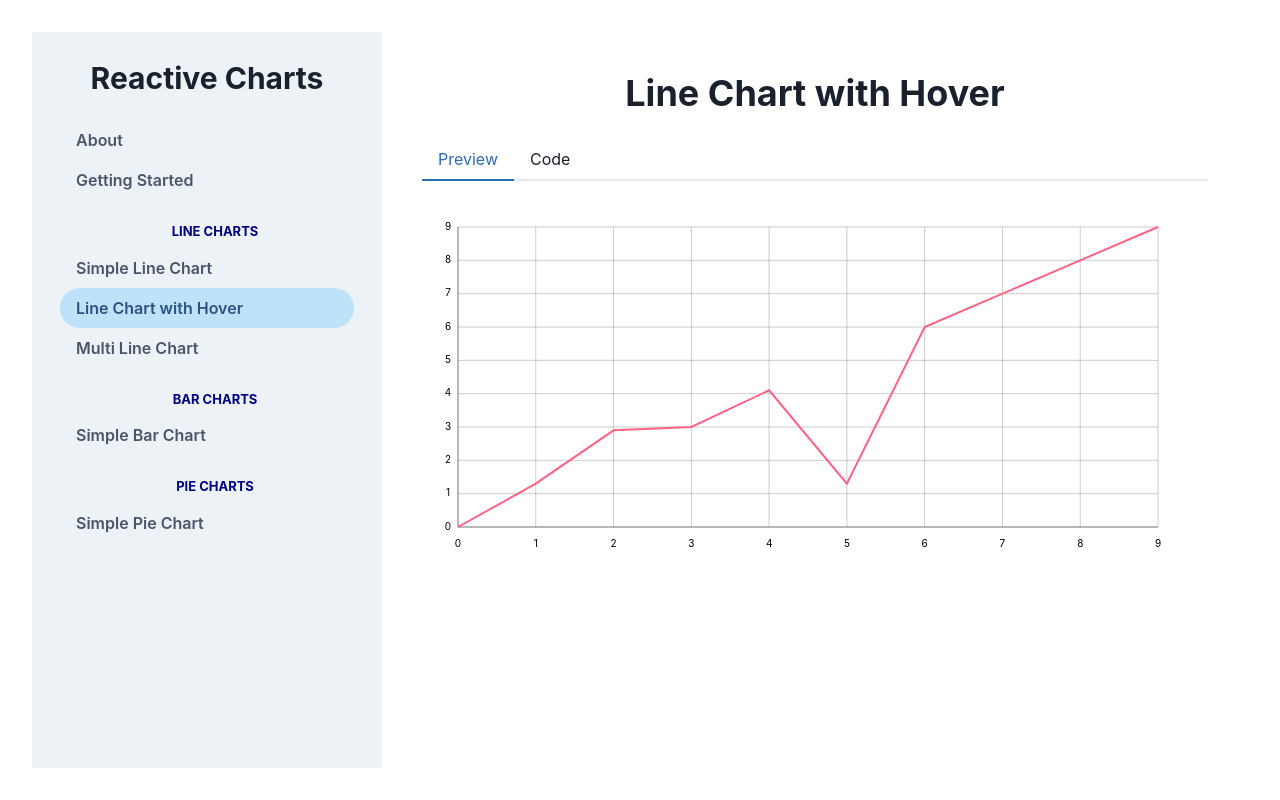
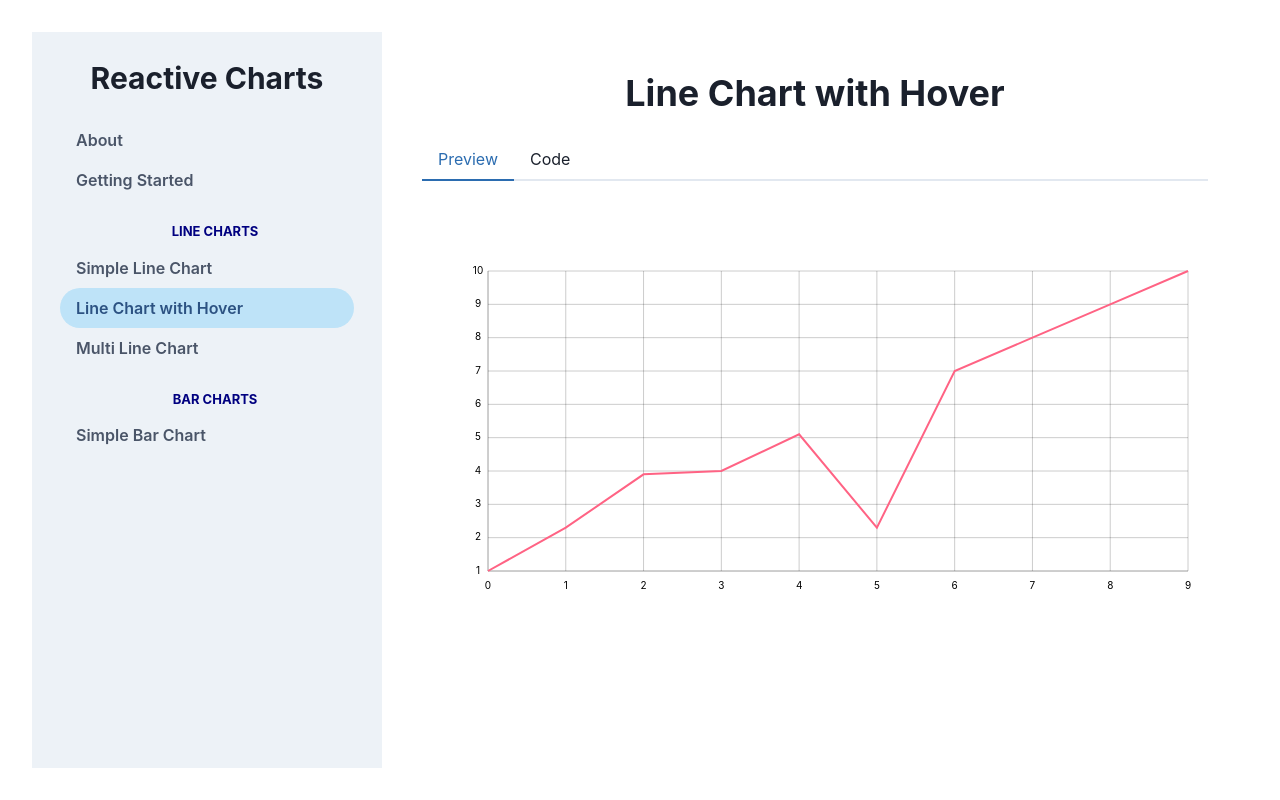
Before and after one commit to saifil4/react-d3-charts, a React (Vite) app: page / in a window 1280 px wide. Both pictures are taken after a click on the tab "Line Chart with Hover". Built offline with nearby package versions, Linux system fonts and the light colour scheme.

Commit message:
fixed build issues

```diff
--- a/src/charts/linechart/LineChartWithHover.tsx
+++ b/src/charts/linechart/LineChartWithHover.tsx
@@ -1,8 +1,23 @@
 
 import * as d3 from "d3";
 import { motion } from "framer-motion";
-import { margin, width, height, LineChartData } from "./data";
 import { useState } from "react";
+
+type margin = {
+    top: number,
+    right: number,
+    bottom: number,
+    left: number
+}
+
+const width: number = 800, height: number = 400
+
+const margin: margin = {
+    top: 50,
+    right: 50,
+    bottom: 50,
+    left: 50
+}
 
 
 export function LineChartWithHover() {
@@ -10,12 +25,12 @@ export function LineChartWithHover() {
     const [xCood, setXCood] = useState(0);
     const [isXVisible, setIsXVisible] = useState(false);
 
-    const data = LineChartData || [];
+    const data = [1, 2.3, 3.9, 4, 5.1, 2.3, 7, 8, 9, 10];
 
     const innerWidth = width - margin.left - margin.right,
         innerHeight = height - margin.top - margin.bottom;
 
-    const yDomain = d3.extent(data.flat()) as Iterable<number>;
+    const yDomain = d3.extent(data) as Iterable<number>;
 
     const x = d3.scaleLinear([0, 9], [0, innerWidth]);
     const y = d3.scaleLinear(yDomain, [innerHeight, 0]);
@@ -23,11 +38,11 @@ export function LineChartWithHover() {
     const xTicks = x.ticks(10)
     const yTicks = y.ticks(10)
 
-    const line = d3.line((d, i) => x(i), y);
-    const color = "black"
+    const line = d3.line((_, i) => x(i), y);
 
     const handleMouseMove = (event: any) => {
-        const [x_cord, y_cord] = d3.pointer(event);
+        // const [x_cord, y_cord] = d3.pointer(event);
+        const [x_cord] = d3.pointer(event);
         const ratio = x_cord / innerWidth;
         const current_year = 0 + Math.round(ratio * (9 - 0));
         console.log(current_year);
@@ -41,65 +56,23 @@ export function LineChartWithHover() {
 
     return (
         <svg width={width} height={height}>
-            <g style={{ transform: "translate(20px, 6px)" }}>
+            <g style={{ transform: `translate(${margin.left}px, ${margin.top}px)` }}>
                 <g style={{ transform: `translate(0px, ${innerHeight}px)` }}>
-                    <path
-                        stroke={color}
-                        strokeWidth={1}
-                        opacity="0.4"
-                        d={`M0,${0}L${innerWidth},${0}`} />
+                    <AxisPath d={`M0,0L${innerWidth},0`} />
                     <g>
-                        {xTicks.map((d, i) => (
-                            <>
-                                <text
-                                    key={'text' + i}
-                                    style={{ fontSize: "10px" }}
-                                    y={0}
-                                    x={x(d)}
-                                    dy="20"
-                                    textAnchor='middle'>
-                                    {d}
-                                </text>
-                                <line
-                                    key={'line' + i}
-                                    y1={0}
-                                    y2={-innerHeight}
-                                    x1={x(d)}
-                                    x2={x(d)}
-                                    stroke={color}
-                                    opacity="0.2" />
-                            </>
-                        ))}
+                        {xTicks.map((d) => (<>
+                            <Text dy={15} x={x(d)} y={0}> {d} </Text>
+                            <Line y1={0} y2={-innerHeight} x1={x(d)} x2={x(d)} />
+                        </>))}
                     </g>
                 </g>
                 <g>
-                    <path
-                        stroke={color}
-                        strokeWidth={1}
-                        opacity="0.4"
-                        d={`M0,${innerHeight}L${0},${0}`} />
+                    <AxisPath d={`M0,0L0,${innerHeight}`} />
                     <g>
-                        {yTicks.map((d, i) => (
-                            <>
-                                <text
-                                    style={{ fontSize: "10px" }}
-                                    key={d} y={y(d)}
-                                    x={0}
-                                    dx="-10"
-                                    textAnchor='middle'
-                                    alignmentBaseline="middle">
-                                    {i}
-                                </text>
-                                <line
-                                    key={i}
-                                    y1={y(d)}
-                                    y2={y(d)}
-                                    x1={innerWidth}
-                                    x2={0}
-                                    stroke={color}
-                                    opacity="0.2" />
-                            </>
-                        ))}
+                        {yTicks.map((d) => (<>
+                            <Text dx={-10} x={0} y={y(d)}> {d} </Text>
+                            <Line y1={y(d)} y2={y(d)} x1={innerWidth} x2={0} />
+                        </>))}
                     </g>
                 </g>
 
@@ -108,7 +81,7 @@ export function LineChartWithHover() {
                     <motion.line
                         initial={{ x1: 0, x2: 0 }}
                         animate={{ x1: xCood, x2: xCood }}
-                        transition={{ duration: 0.3, ease: "easeInOut"}}
+                        transition={{ duration: 0.3, ease: "easeInOut" }}
                         y1={0} y2={innerHeight} stroke="black" />
                 }
 
@@ -122,8 +95,6 @@ export function LineChartWithHover() {
                         style={{ cursor: "pointer" }}
                         fill="transparent"
                     />
-                    {
-                        data.map((d, i) => (
                     <motion.path
                         initial={{ pathLength: 0 }}
                         animate={{ pathLength: 1 }}
@@ -131,12 +102,36 @@ export function LineChartWithHover() {
                         fill="none"
                         stroke="#ff6384"
                         strokeWidth={2}
-                                d={line(d) || undefined}
+                        d={line(data) || undefined}
                     />
-                        ))
-                    }
                 </g>
             </g>
         </svg>
     );
 }
+
+
+const Text = (props: React.SVGAttributes<SVGTextElement>) =>
+    <text
+        style={{ fontSize: "10px" }}
+        alignmentBaseline="middle"
+        textAnchor='middle'
+        {...props}
+    >
+        {props.children}
+    </text>
+
+const Line = (props: React.SVGAttributes<SVGLineElement>) =>
+    <line
+        stroke="black"
+        strokeWidth={1}
+        opacity={0.2}
+        {...props}
+    />
+
+const AxisPath = (props: React.SVGAttributes<SVGPathElement>) =>
+    <path
+        stroke="black"
+        strokeWidth={1}
+        opacity={0.2}
+        {...props} />
--- a/src/charts/linechart/SimpleLineChart.tsx
+++ b/src/charts/linechart/SimpleLineChart.tsx
@@ -34,7 +34,7 @@ export function SimpleLineChart() {
     const xTicks = x.ticks(10)
     const yTicks = y.ticks(10)
 
-    const line = d3.line((d, i) => x(i), y).curve(d3.curveMonotoneX);
+    const line = d3.line((_, i) => x(i), y).curve(d3.curveMonotoneX);
 
     return (
         <svg width={width} height={height}>
@@ -51,7 +51,7 @@ export function SimpleLineChart() {
                 <g>
                     <AxisPath d={`M0,0L0,${innerHeight}`} />
                     <g>
-                        {yTicks.map((d, i) => (<>
+                        {yTicks.map((d) => (<>
                             <Text dx={-10} x={0} y={y(d)}> {d} </Text>
                             <Line y1={y(d)} y2={y(d)} x1={innerWidth} x2={0} />
                         </>))}
--- a/src/charts/piechart/index.tsx
+++ b/src/charts/piechart/index.tsx
@@ -1,53 +1,53 @@
-import React from 'react';
-import * as d3 from 'd3';
-import { motion } from "framer-motion";
+// import React from 'react';
+// import * as d3 from 'd3';
+// import { motion } from "framer-motion";
 
-interface Props {
+// interface Props {
 
-}
+// }
 
 
-const width = 450,
-    height = 450,
-    margin = 40;
+// const width = 450,
+//     height = 450,
+//     margin = 40;
 
-const data = [
-    { name: "d", value: 8 },
-    { name: "a", value: 9 },
-    { name: "e", value: 12 },
-    { name: "b", value: 20 },
-    { name: "c", value: 30 }
-]
+// const data = [
+//     { name: "d", value: 8 },
+//     { name: "a", value: 9 },
+//     { name: "e", value: 12 },
+//     { name: "b", value: 20 },
+//     { name: "c", value: 30 }
+// ]
 
-const color = d3.scaleOrdinal()
-    .range(["#98abc5", "#8a89a6", "#7b6888", "#6b486b", "#a05d56"])
+// const color = d3.scaleOrdinal()
+//     .range(["#98abc5", "#8a89a6", "#7b6888", "#6b486b", "#a05d56"])
 
-const radius = Math.min(width, height) / 2 - margin;
+// const radius = Math.min(width, height) / 2 - margin;
 
-const PieChart: React.FC<Props> = () => {
+// const PieChart: React.FC<Props> = () => {
 
-    const pie = d3.pie().value((d) => d.value);
-    const arcs = pie(data).sort((a, b) => a.value - b.value);
+//     const pie = d3.pie().value((d) => d.value);
+//     const arcs = pie(data).sort((a, b) => a.value - b.value);
 
-    return (
-        <svg width={width} height={height}>
-            <g transform={`translate(${width / 2}, ${height / 2})`}>
-                {
-                    arcs.map((d, i) => (
-                        <motion.path
-                            key={i}
-                            initial={{ opacity: 0 }}
-                            animate={{ opacity: 1 }}
-                            transition={{ duration: 0.3, delay: i * 0.3, ease: "easeInOut" }}
-                            d={d3.arc().innerRadius(0).outerRadius(radius)(d) || undefined}
-                            fill={color(d.value.toString()) as string}
-                            stroke="black"
-                            strokeWidth={2} />
-                    ))
-                }
-            </g>
-        </svg>
-    );
-};
+//     return (
+//         <svg width={width} height={height}>
+//             <g transform={`translate(${width / 2}, ${height / 2})`}>
+//                 {
+//                     arcs.map((d, i) => (
+//                         <motion.path
+//                             key={i}
+//                             initial={{ opacity: 0 }}
+//                             animate={{ opacity: 1 }}
+//                             transition={{ duration: 0.3, delay: i * 0.3, ease: "easeInOut" }}
+//                             d={d3.arc().innerRadius(0).outerRadius(radius)(d) || undefined}
+//                             fill={color(d.value.toString()) as string}
+//                             stroke="black"
+//                             strokeWidth={2} />
+//                     ))
+//                 }
+//             </g>
+//         </svg>
+//     );
+// };
 
-export default PieChart;
+// export default PieChart;
--- a/src/panel-data.ts
+++ b/src/panel-data.ts
@@ -1,9 +1,7 @@
-import About from "./panels/About";
-import GettingStarted from "./panels/GettingStarted";
 import { SimpleLineChart } from "./charts/linechart/SimpleLineChart";
 import { LineChartWithHover } from "./charts/linechart/LineChartWithHover";
 import { MultiLineChart } from "./charts/linechart/MultiLineChart";
-import PieChart from "./charts/piechart";
+// import PieChart from "./charts/piechart";
 import { BarChart } from "./charts/barchart";
 
 type Panel = {
@@ -49,14 +47,14 @@ export const PanelData: Group[] = [
             }
         ]
     },
-    {
-        name: "Pie Charts",
-        panels: [
-            {
-                heading: "Simple Pie Chart",
-                component: PieChart,
-                code: `hello`
-            }
-        ]
-    }
+    // {
+    //     name: "Pie Charts",
+    //     panels: [
+    //         {
+    //             heading: "Simple Pie Chart",
+    //             component: PieChart,
+    //             code: `hello`
+    //         }
+    //     ]
+    // }
 ]
--- a/src/panels/About.tsx
+++ b/src/panels/About.tsx
@@ -1,11 +1,8 @@
 import React from 'react';
 import { Heading, Box } from '@chakra-ui/react';
 
-interface Props {
-    // Define your component's props here
-}
 
-const About: React.FC<Props> = (props) => {
+const About: React.FC = () => {
     // Implement your component logic here
 
     return (
```
Also changed, not shown: src/charts/linechart/MultiLineChart.tsx (+4 -4 lines), src/panels/GettingStarted.tsx (+3 -5 lines), 1 other file (tests, documents, lock files or other folders). Lines whose indentation alone changed are shown as unchanged.
